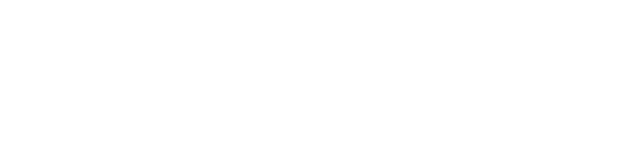
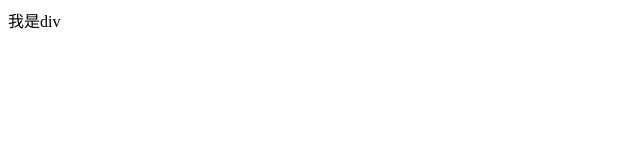
Before and after one commit to zdl290/myproject, a plain HTML site: page index.html in a window 1280 px wide. Shown: the full height of the page, 0-640 px from the left. Drawn offline with Linux system fonts and the light colour scheme.

Commit message:
提交div

```diff
--- a/index.html
+++ b/index.html
@@ -7,6 +7,8 @@
     <title>Document</title>
 </head>
 <body>
-
+    <div class="wrap">
+        我是div
+    </div>
 </body>
 </html>
```
